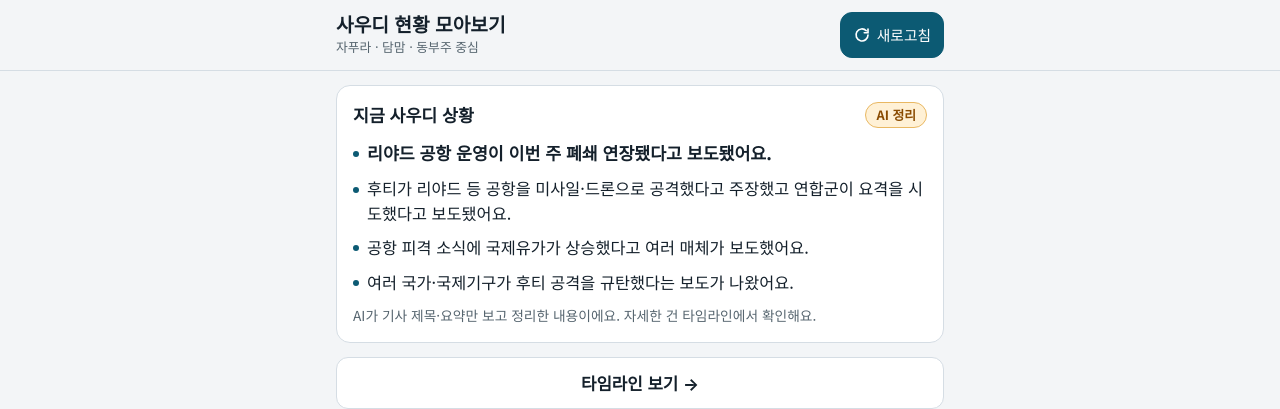
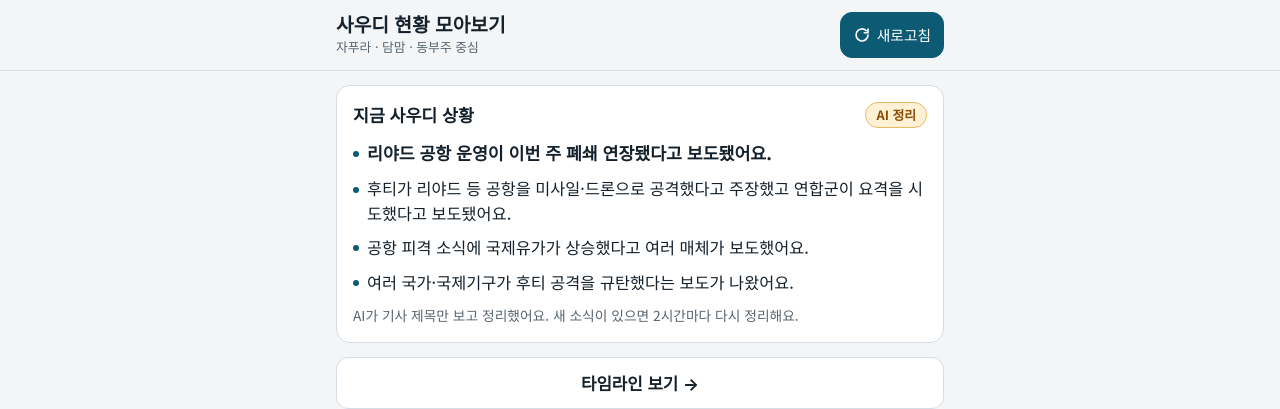
Before and after one commit to mattang712/saudi_news, a Next.js app: page / in a window 1280 px wide. Shown: the top 409 px of the page. Built offline with nearby package versions, Linux system fonts and the light colour scheme; a web font is replaced by a local one.

Commit message:
Add files via upload

```diff
--- a/app/page.js
+++ b/app/page.js
@@ -260,7 +260,12 @@
             {lines.map((l, i) => <li key={i}>{l}</li>)}
           </ul>
         ) : <Empty />}
-        {meta.aiSummary && <p className="muted small" style={{ margin: "10px 0 0" }}>AI가 기사 제목·요약만 보고 정리한 내용이에요. 자세한 건 타임라인에서 확인해요.</p>}
+        {meta.aiSummary && (
+          <p className="muted small" style={{ margin: "10px 0 0" }}>
+            {meta.summaryAt && <b style={{ color: "var(--fg)" }}>{ago(Date.parse(meta.summaryAt))} 갱신 · </b>}
+            AI가 기사 제목만 보고 정리했어요. 새 소식이 있으면 2시간마다 다시 정리해요.
+          </p>
+        )}
       </div>
       <button className="iconbtn big" onClick={goTimeline}>타임라인 보기 →</button>
       <StatusCard meta={meta} loadError={loadError} />
```
